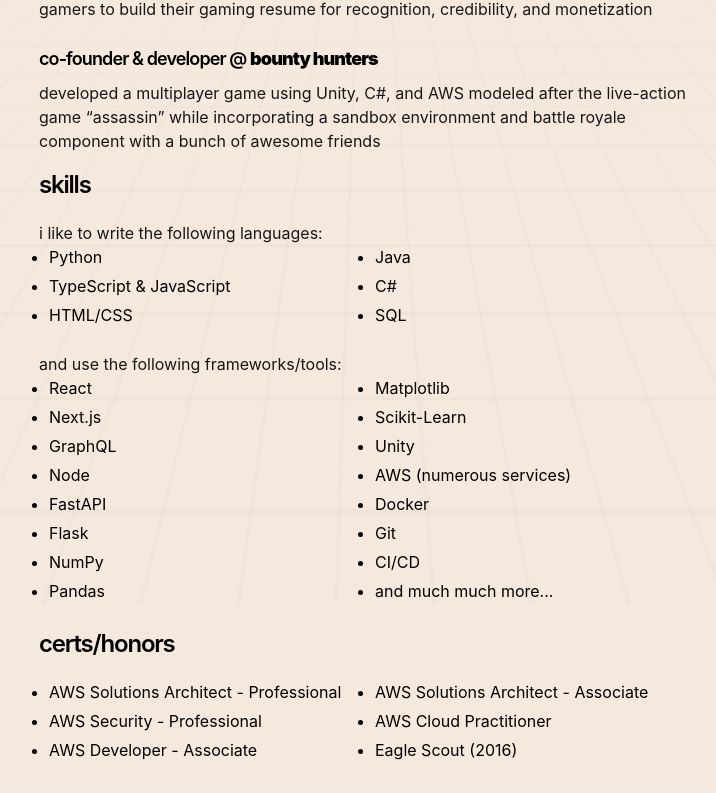
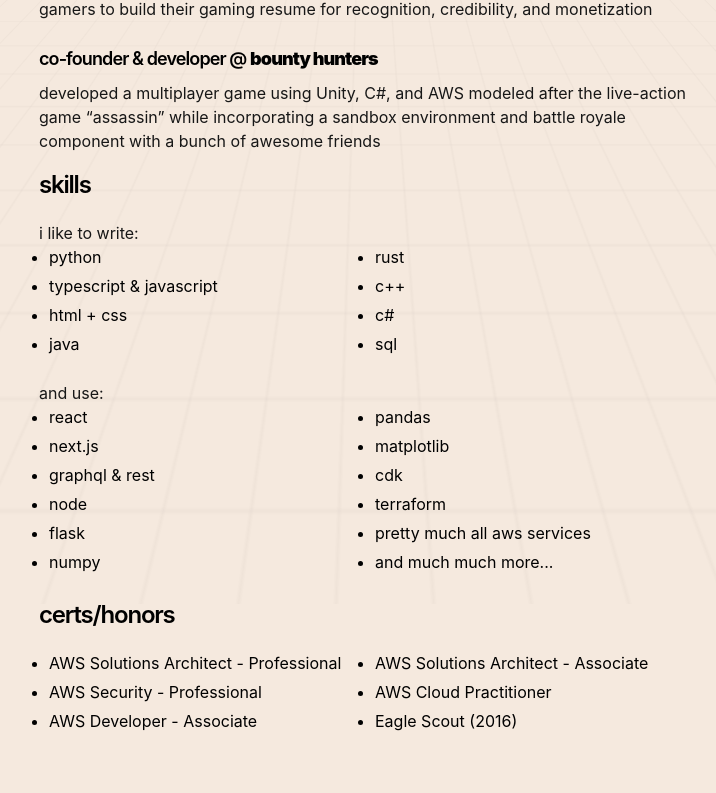
Before and after one commit to adiadd/adiadd.github.io, a Next.js app: page /experience in a window 1280 px wide. Shown: the part 447-1240 px from the top of the page, without its empty margins (273-989 px from the left). Built offline with nearby package versions, Linux system fonts and the light colour scheme.

Commit message:
refactor: standardize skill and experience section formatting, update programming languages and frameworks list

```diff
--- a/src/app/experience/page.tsx
+++ b/src/app/experience/page.tsx
@@ -12,7 +12,7 @@ export default function Page() {
         <TypeWriter text="my experience" delay={100} />
       </h1>
       <h2 className="mb-2 text-lg font-semibold tracking-tighter">
-        senior cloud engineer & prev AppDev intern @{" "}
+        senior cloud engineer & prev AppDev intern @{""}
         <strong>
           <a
             href="https://aws.amazon.com/"
@@ -32,7 +32,7 @@ export default function Page() {
         generating over $60 million in future revenues
       </p>
       <h2 className="mb-2 text-lg font-semibold tracking-tighter">
-        building fun stuff @{" "}
+        building fun stuff @{""}
         <strong>
           <a
             href="https://www.agnilabs.xyz"
@@ -48,7 +48,7 @@ export default function Page() {
         trying to materialize the ideas in my head one mvp at a time💡🧪
       </p>
       <h2 className="mb-2 text-lg font-semibold tracking-tighter">
-        founder & ceo @{" "}
+        founder & ceo @{""}
         <strong>
           <a
             href="https://www.vglogs.com"
@@ -76,35 +76,33 @@ export default function Page() {
 
       <h2 className="mb-5 text-2xl font-semibold tracking-tighter ">skills</h2>
       <p className="text-neutral-900 dark:text-neutral-100">
-        i like to write the following languages:
+        i like to write:
       </p>
       <ul className="two-columns mb-5 list-disc">
-        <li>Python</li>
-        <li>TypeScript & JavaScript</li>
-        <li>HTML/CSS</li>
-        <li>Java</li>
-        <li>C#</li>
-        <li>SQL</li>
+        <li>python</li>
+        <li>typescript & javascript</li>
+        <li>html + css</li>
+        <li>java</li>
+        <li>rust</li>
+        <li>c++</li>
+        <li>c#</li>
+        <li>sql</li>
       </ul>
       <p className="text-neutral-900 dark:text-neutral-100">
-        and use the following frameworks/tools:
+        and use:
       </p>
       <ul className="two-columns mb-5 list-disc ">
-        <li>React</li>
-        <li>Next.js</li>
-        <li>GraphQL</li>
-        <li>Node</li>
-        <li>FastAPI</li>
-        <li>Flask</li>
-        <li>NumPy</li>
-        <li>Pandas</li>
-        <li>Matplotlib</li>
-        <li>Scikit-Learn</li>
-        <li>Unity</li>
-        <li>AWS (numerous services)</li>
-        <li>Docker</li>
-        <li>Git</li>
-        <li>CI/CD</li>
+        <li>react</li>
+        <li>next.js</li>
+        <li>graphql & rest</li>
+        <li>node</li>
+        <li>flask</li>
+        <li>numpy</li>
+        <li>pandas</li>
+        <li>matplotlib</li>
+        <li>cdk</li>
+        <li>terraform</li>
+        <li>pretty much all aws services</li>
         <li>and much much more...</li>
       </ul>
 
```
